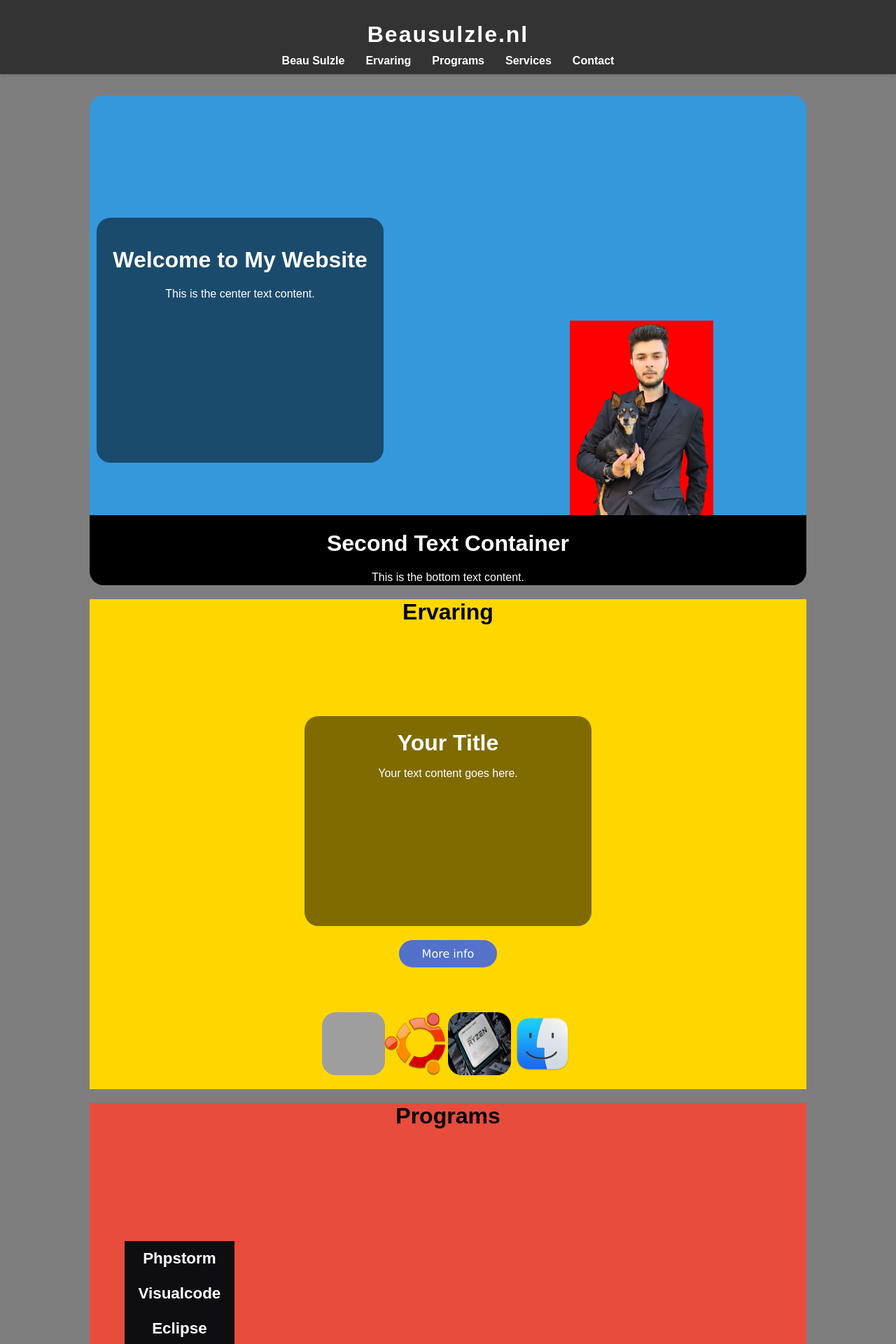
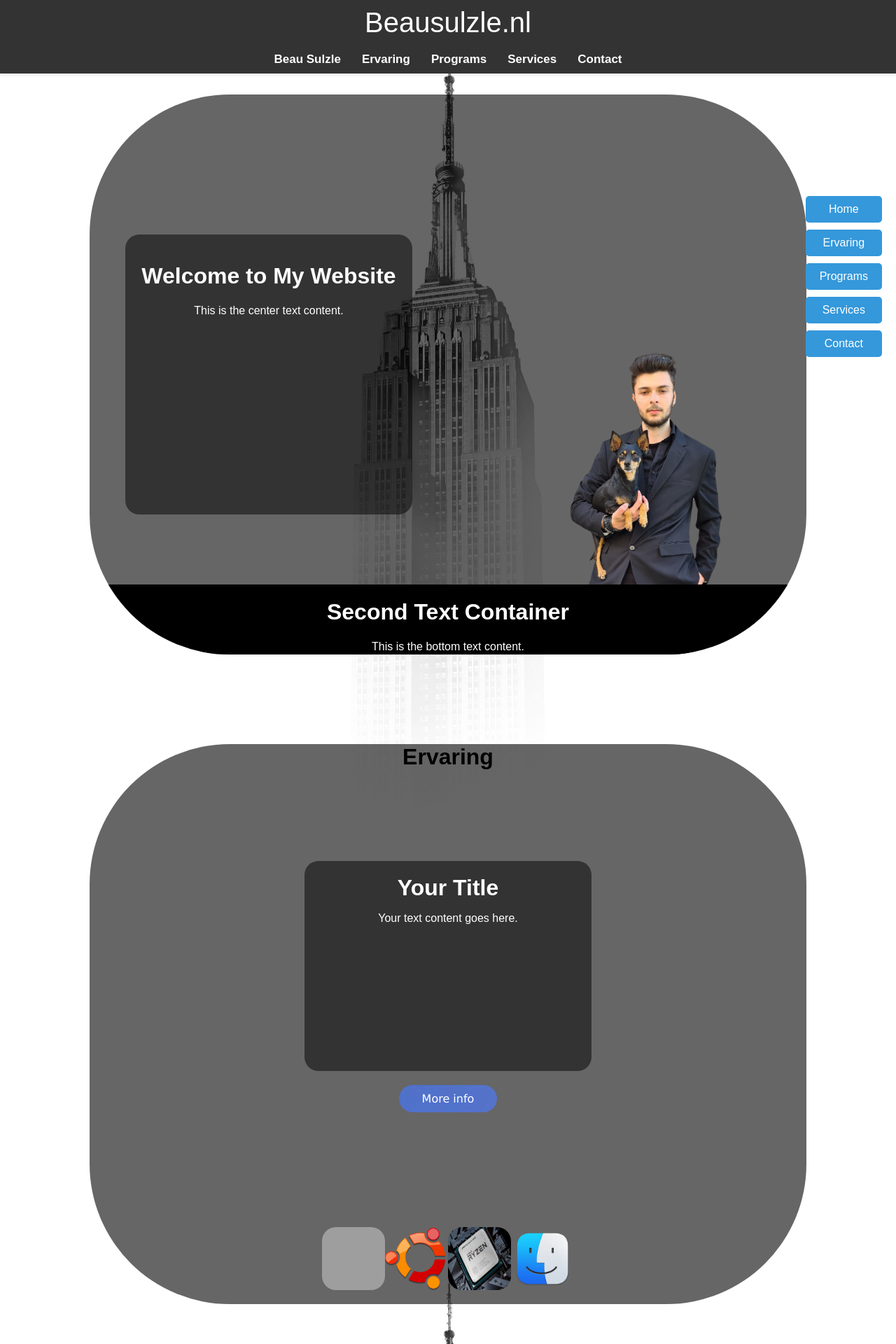
Before and after one commit to Delerious28/Portfolio, a PHP site: page / in a window 1280 px wide. Shown: the top 1920 px of the page at 70% size. Run offline with PHP 8.4, Linux system fonts and the light colour scheme; grey boxes are pictures that could not be loaded.

Commit message:
Website update

```diff
--- a/index.php
+++ b/index.php
@@ -16,7 +16,9 @@ include('conn.php');
 <body>
 
 <header class="header">
-    <h1>Beausulzle.nl</h1>
+    <div class="title">
+    <h11>Beausulzle.nl</h11>
+    </div>
     <nav>
         <ul>
             <li><a href="#home">Beau Sulzle</a></li>
@@ -111,7 +113,16 @@ include('conn.php');
     </div>
 </div>
 
+<div id="navigation">
+    <a href="#home">Home</a>
+    <a href="#ervaring">Ervaring</a>
+    <a href="#about">Programs</a>
+    <a href="#services">Services</a>
+    <a href="#contact">Contact</a>
+</div>
+
 </body>
 <script src="script.js"></script>
+<script src="button.js"></script>
 
 </html>
--- a/style.css
+++ b/style.css
@@ -14,7 +14,14 @@ body::-webkit-scrollbar-thumb {
 body::-webkit-scrollbar-track {
     background-color: #000000;
 }
+@media only screen and (min-width: 1024px) {
 
+    h11{
+        font-size: 40px;
+    }
+    .title{
+        margin-bottom: 20px;
+    }
     /* For Firefox */
     body {
         scrollbar-width: thin;
@@ -22,6 +29,10 @@ body {
         margin: 0;
         padding: 0;
         background-color: rgba(64, 64, 64, 0.67);
+        background-image: url("img/osman-rana-dI9KhXi0ooE-unsplash.jpg");
+        background-repeat: no-repeat;
+        background-size: cover;
+        background-attachment: fixed;
         font-family: 'Arial', sans-serif;
         overflow-y: scroll;
         scroll-snap-type: y mandatory;
@@ -29,6 +40,7 @@ body {
 
 
     .header {
+        font-size: 17px;
         background-color: #333;
         color: #fff;
         padding: 10px;
@@ -67,10 +79,12 @@ nav ul li a:hover {
 
 
     #home {
-    background-color: #3498db;
-    height: 700px;
+        background-color: rgba(0,0,0,0.6);
+        border-radius: 200px;
+        height: 800px;
         position: relative;
         overflow: hidden;
+        margin-bottom: 10%;
     }
 
     .container1 {
@@ -121,13 +135,12 @@ nav ul li a:hover {
     }
 
     .ik {
-    background-color: red;
-    width: 20%;
+        width: 23%;
         max-height: 100%;
         object-fit: contain;
         position: absolute;
         bottom: 0;
-    right: 13%;
+        right: 11%;
         margin-right: auto;
         animation: moveUp 1.0s ease-in-out forwards;
     }
@@ -146,7 +159,7 @@ nav ul li a:hover {
             margin-left: -100%;
         }
         to {
-        margin-left: 1%;
+            margin-left: 5%;
         }
     }
 
@@ -154,10 +167,13 @@ nav ul li a:hover {
 
 
     #ervaring {
-    background-color: gold;
-    height: 700px;
+        background-color: rgba(0,0,0,0.6);
+        border-radius: 200px;
+        height: 800px;
         position: relative;
         overflow: hidden;
+        margin-bottom: 10%;
+
     }
 
     .container2 {
@@ -167,7 +183,8 @@ nav ul li a:hover {
         margin-right: auto;
         position: relative;
     }
-h2{
+
+    h2 {
         display: block;
         font-size: 2em;
         font-weight: bold;
@@ -236,6 +253,7 @@ h2{
     .bn53:hover {
         background-color: #941010;
     }
+
     @keyframes bn53bounce {
         5%,
         50% {
@@ -274,12 +292,15 @@ h2{
 
 
     #about {
-    background-color: #e74c3c;
-    height: 700px;
+        background-color: rgba(0,0,0,0.6);
+        border-radius: 200px;
+        height: 800px;
         position: relative;
         overflow: hidden;
-    margin-bottom: 20px;
+        margin-bottom: 10%;
+
     }
+
     h3 {
         display: block;
         font-size: 2em;
@@ -302,10 +323,11 @@ h3 {
         margin-top: 150px;
 
     }
+
     .program-buttons {
         display: flex;
         flex-direction: column;
-    margin-top: 10px;
+        margin-top: 60px;
     }
 
     .bn39 {
@@ -378,15 +400,16 @@ h3 {
     }
 
 
+    #services {
+        background-color: rgba(0,0,0,0.6);
+        border-radius: 200px;
+        height: 800px;
+        margin-bottom: 10%;
 
 
+    }
 
-#services {
-    background-color: #f39c12;
-    height: auto;
-
-}
-.container4{
+    .container4 {
         height: 200px;
         width: 80%;
         margin-top: 30px;
@@ -399,11 +422,14 @@ h3 {
     }
 
     #contact {
-    background-color: #9b59b6;
-    height: auto;
+        background-color: rgba(0,0,0,0.6);
+        border-radius: 200px;
+        height: 800px;
+        margin-bottom: 10%;
+
     }
 
-.container5{
+    .container5 {
         height: 200px;
         width: 80%;
         margin-top: 30px;
@@ -414,3 +440,35 @@ h3 {
         position: relative;
         border-radius: 20px;
     }
+
+    #navigation {
+        position: fixed;
+        right: 20px;
+        top: 50%;
+        transform: translateY(-50%);
+        display: flex;
+        flex-direction: column;
+        align-items: flex-end;
+        z-index: 1000;
+    }
+
+    #navigation a {
+        width: 100%;
+        text-align:  center;
+        margin-bottom: 10px;
+        padding: 10px;
+        background-color: #3498db;
+        color: #fff;
+        text-decoration: none;
+        border-radius: 5px;
+        cursor: pointer;
+        transition: background-color 0.3s ease-in-out;
+    }
+
+    #navigation a:hover {
+        background-color: #2980b9;
+        color: #ffd700;
+
+    }
+
+}
```
Also changed, not shown: button.js (added), img/osman-rana-dI9KhXi0ooE-unsplash.jpg (added), img/wall1.png (added), img/wall2.png (added), img/wall3.jpg (added). Lines whose indentation alone changed are shown as unchanged.
